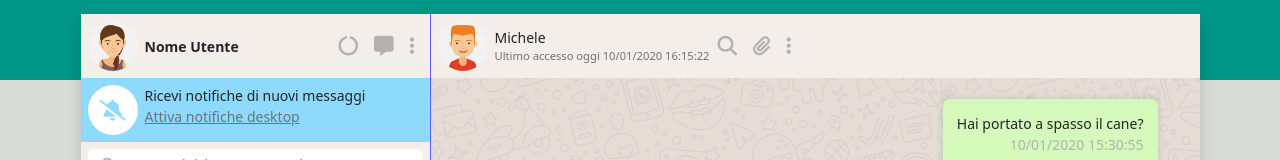
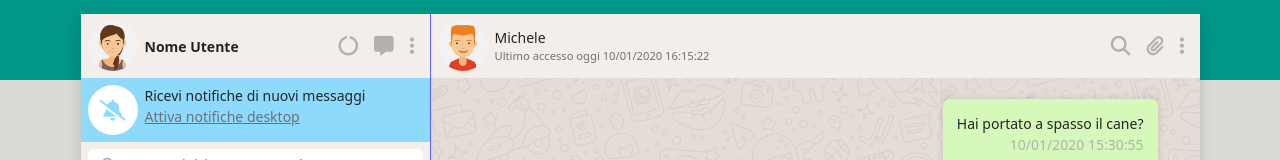
Before and after one commit to l3onWD/vue-boolzapp, a plain HTML site: page index.html in a window 1280 px wide. Shown: the top 160 px of the page. Drawn offline with nearby package versions, Linux system fonts and the light colour scheme.

Commit message:
fixed chat header layout

```diff
--- a/index.html
+++ b/index.html
@@ -112,7 +112,7 @@
                     <button @click="layoutLeftElem.show = !layoutLeftElem.show" class="btn btn-gray-500 d-md-none"><i class="fas fa-arrow-left"></i></button>
 
                     <!-- Current contact info -->
-                    <div class="contact-card p-2">
+                    <div class="contact-card flex-grow-1 p-2">
 
                         <div class="contact-card-left">
 
```
